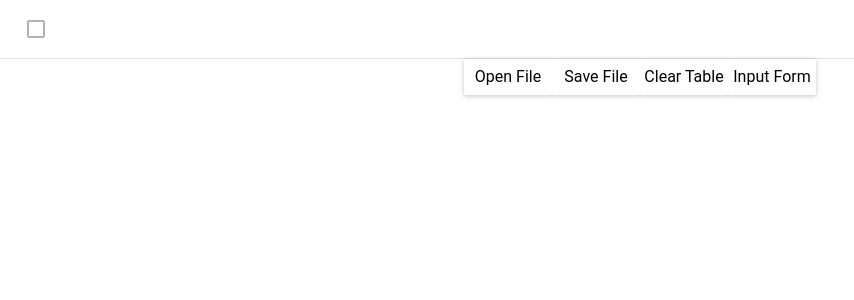
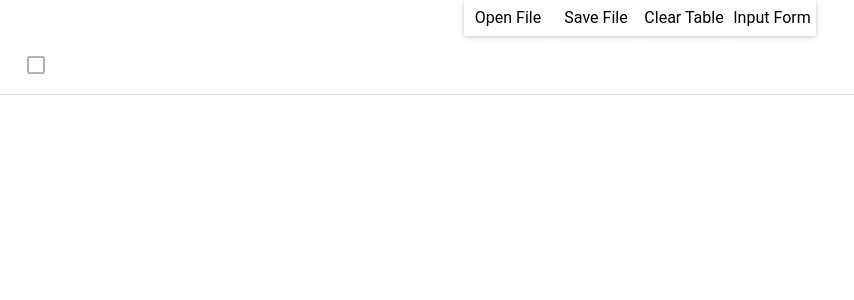
Before and after one commit to zhenisduissekov/react_editable_table_w_form, a React (Create React App) app: page / in a window 1280 px wide. Shown: the top 300 px of the page, without its empty margins (0-854 px from the left). Built offline with nearby package versions, Linux system fonts and the light colour scheme; what react-tap-event-plugin would draw is missing.

Commit message:
popup submit with close button

```diff
--- a/src/App.js
+++ b/src/App.js
@@ -9,6 +9,7 @@ import "./App.css";
 import Form from "./Form";
 import Table from "./Table";
 import localdata from "./localdata.json";
+import Header from "./Header";
 // import MyButton from "react-bootstrap/Button";
 
 injectTapEventPlugin();
@@ -108,6 +109,24 @@ class App extends React.Component {
     return (
       <MuiThemeProvider>
         <div className="App">
+          <div>
+            {!this.state.openInputForm && (
+              <div>
+                <RaisedButton onClick={this.getDataFile}>
+                  Open File
+                </RaisedButton>
+                <RaisedButton onClick={this.sendDataAPI}>
+                  Save File
+                </RaisedButton>
+                <RaisedButton onClick={this.clearData}>
+                  Clear Table
+                </RaisedButton>
+                <RaisedButton onClick={this.togglePopup}>
+                  Input Form
+                </RaisedButton>
+              </div>
+            )}
+          </div>
           <Table
             handleRemove={this.handleRemove}
             startEditing={this.startEditing}
@@ -117,14 +136,6 @@ class App extends React.Component {
             data={this.state.data}
             header={this.state.headers}
           />
-          {!this.state.openInputForm && (
-            <div>
-              <RaisedButton onClick={this.getDataFile}>Open File</RaisedButton>
-              <RaisedButton onClick={this.sendDataAPI}>Save File</RaisedButton>
-              <RaisedButton onClick={this.clearData}>Clear Table</RaisedButton>
-              <RaisedButton onClick={this.togglePopup}>Input Form</RaisedButton>
-            </div>
-          )}
 
           {this.state.openInputForm && (
             <Form
@@ -134,6 +145,7 @@ class App extends React.Component {
                 })
               }
               handleClose={this.togglePopup}
+              headers={this.state.headers}
             />
           )}
         </div>
--- a/src/Form.js
+++ b/src/Form.js
@@ -8,6 +8,7 @@ import "./Form.css";
 export default class Form extends React.Component {
   constructor(props) {
     super(props);
+    console.log(this.props.headers);
   }
 
   state = {
@@ -83,8 +84,8 @@ export default class Form extends React.Component {
           </span>
           <form>
             <TextField
-              name="target"
-              hintText="target"
+              name={this.props.headers[1].name}
+              hintText={this.props.headers[1].name}
               floatingLabelText="target"
               value={this.state.target}
               onChange={(e) => this.change(e)}
--- /dev/null
+++ b/src/Header.js
@@ -0,0 +1,16 @@
+// src/Title.js
+
+import React from "react";
+
+function Header() {
+  return (
+    <div>
+      <header id="myHeader" className="header">
+        header
+      </header>
+      <h1>Главная</h1>
+    </div>
+  );
+}
+
+export default Header;
```
